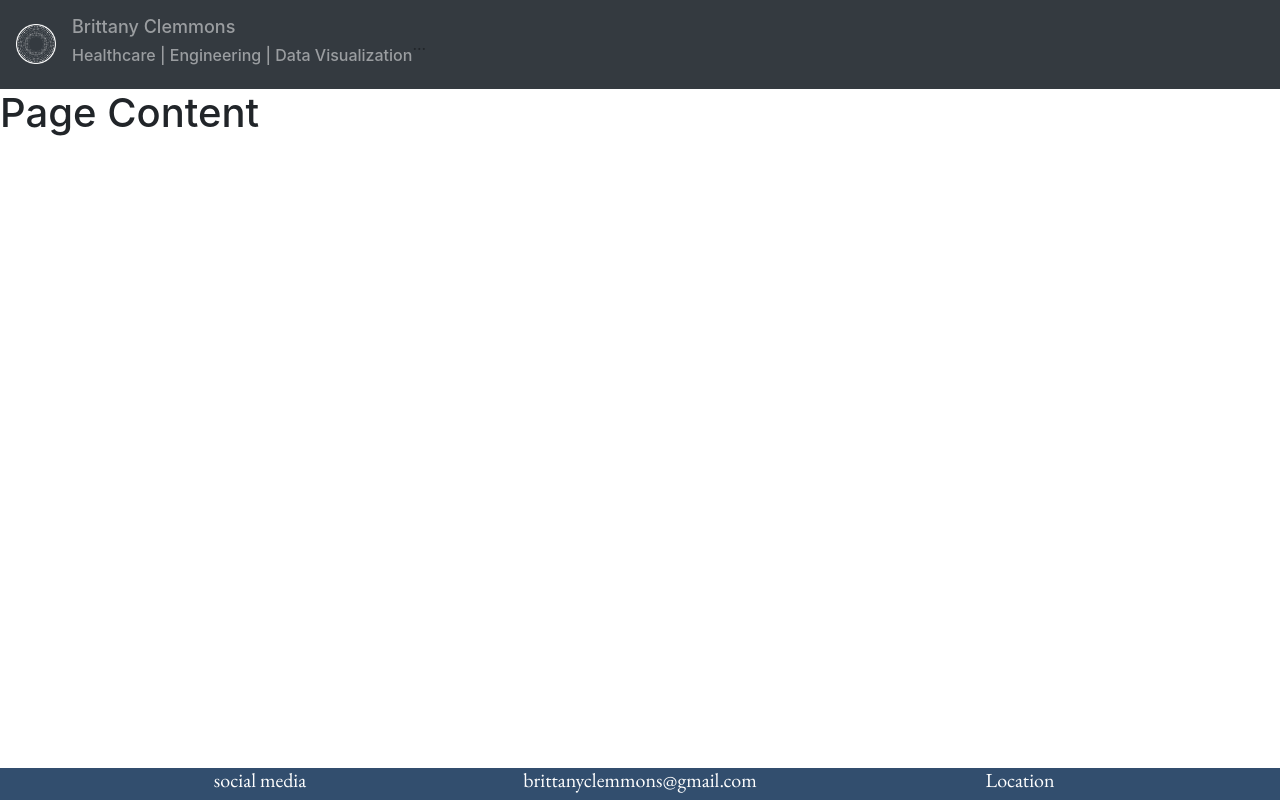
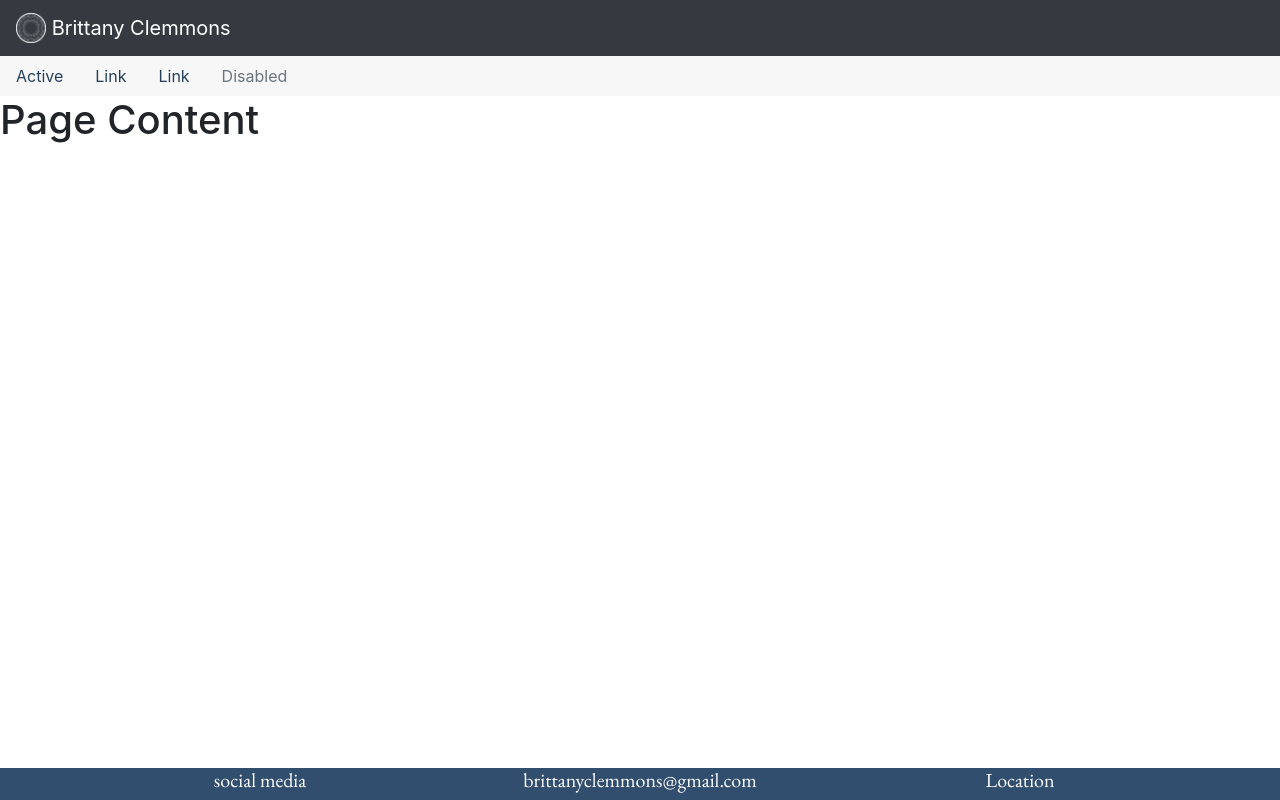
Before and after one commit to BrittanyClemmons/Portfolio, a plain HTML site: page index.html in a window 1280 px wide. Drawn offline with nearby package versions, Linux system fonts and the light colour scheme.

Commit message:
navbar progress 2

```diff
--- a/index.html
+++ b/index.html
@@ -25,17 +25,22 @@
         <h3 id="subtitle">Healthcare | Engineering | Data Visualization</h3>
       </div>
     </div> -->
+    <!-- <a class="navbar-brand" href="index.html">
+      <img src="images/Logo_Transparent.png" alt="Logo" style="width:40px;"> Brittany Clemmons
+    </a> -->
+    <nav class="navbar navbar-dark bg-dark">
+      <a class="navbar-brand" href="#">
+        <img src="images/Logo_Transparent.png" width="30" height="30" class="d-inline-block align-top" alt="" loading="lazy"> Brittany Clemmons
+      </a>
+    </nav>
+    <nav class="nav">
+      <a class="nav-link active" href="#">Active</a>
+      <a class="nav-link" href="#">Link</a>
+      <a class="nav-link" href="#">Link</a>
+      <a class="nav-link disabled" href="#" tabindex="-1" aria-disabled="true">Disabled</a>
+    </nav>
 
-    <nav class="navbar navbar-expand-sm bg-dark navbar-dark">
-      <a class="navbar-brand" href="index.html">
-        <img src="images/Logo_Transparent.png" alt="Logo" style="width:40px;">
-      </a>
-      <span class="navbar-text">
-      <h3 id="title">Brittany Clemmons</h3>
-      <h3 id="subtitle">Healthcare | Engineering | Data Visualization</h3>
-      </span>
-      ...
-    </nav>
+
 
 
 
```
